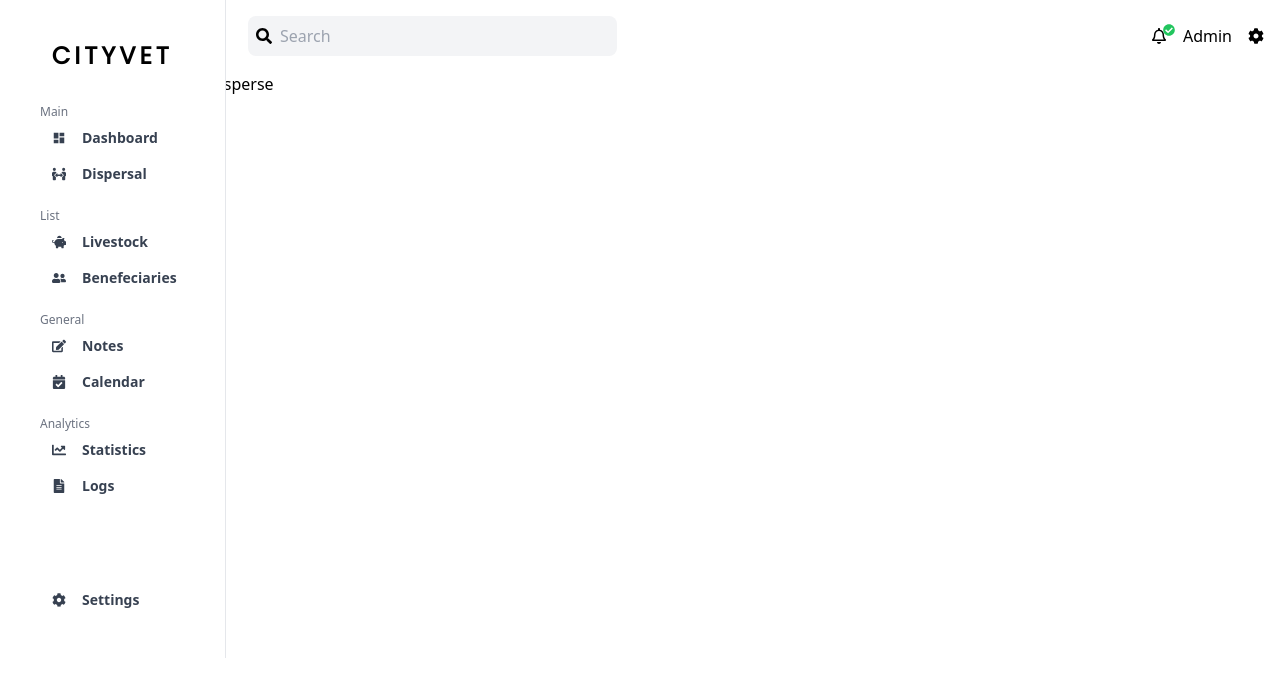
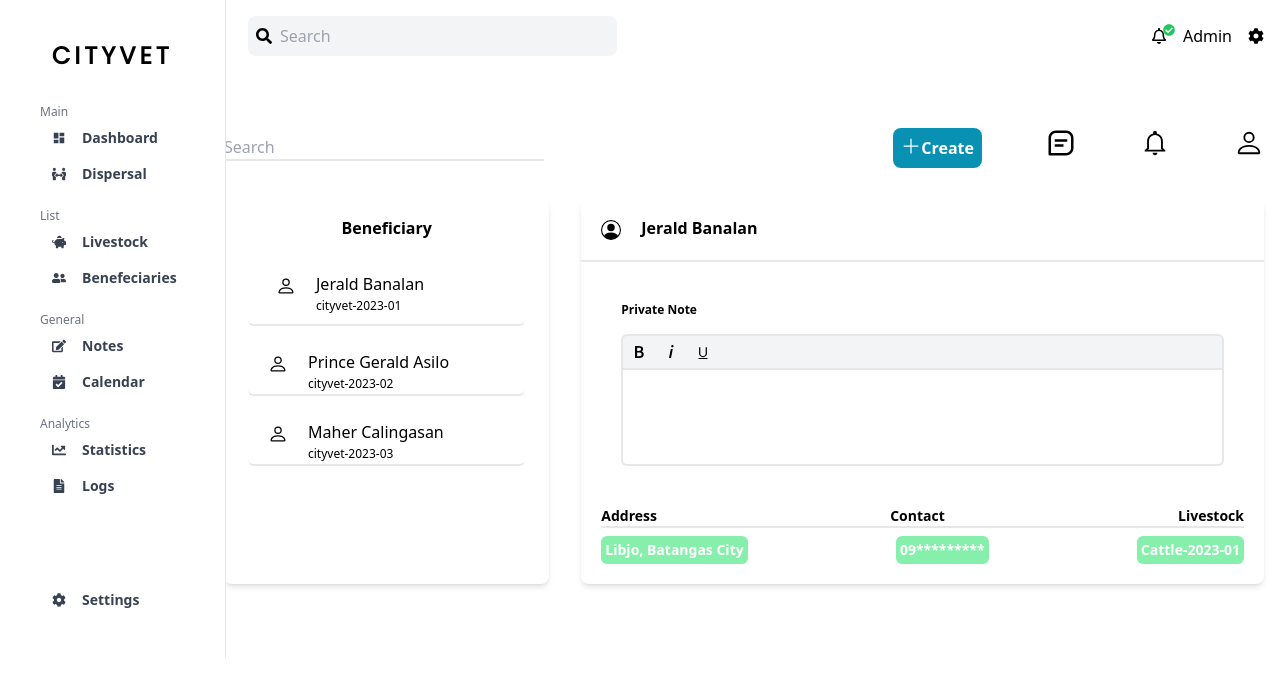
Before and after one commit to asiloprince/cityvet, a React (Vite) app in the folder client/: page /disperse in a window 1280 px wide. Shown: the top 696 px of the page. Built offline with nearby package versions, Linux system fonts and the light colour scheme.

Commit message:
Dispersa Notes

```diff
--- a/client/src/pages/dashboard/Disperse.tsx
+++ b/client/src/pages/dashboard/Disperse.tsx
@@ -1,7 +1,110 @@
+import {BsPerson, BsPlusLg , BsTypeUnderline, BsPersonCircle} from 'react-icons/bs'
+import {BiMessageSquareDetail} from 'react-icons/bi'
+import {IoMdNotificationsOutline} from 'react-icons/io'
+import {GoBold, GoItalic} from 'react-icons/go'
+
 function Disperse() {
   return (
-    <div>
-      <h1>Disperse</h1>
+    <div className='max-w-[1240px] mx-auto h-screen '>
+        <header className='flex justify-between items-center mt-10 '>
+            <form className=' flex m-2 p-2'>
+                <input type="text" placeholder='Search' className='border-b-2 w-80'/>
+            </form>
+            <nav className=''>
+                <ul className='flex justify-end gap-16 p-4 ' >
+                    <li>
+                        <button className=' bg-cyan-600  p-2 rounded-lg flex font-bold text-white'><BsPlusLg size={20} className=' '/> Create</button>
+                    </li>
+                    <li>
+                        <button className='text-center hover:text-cyan-600'><BiMessageSquareDetail size={30}/></button>
+                    </li>
+                    <li>
+                        <button className='hover:text-cyan-600'><IoMdNotificationsOutline size={30}/></button>
+                    </li>
+                    <li>
+                        <button className='hover:text-cyan-600'><BsPerson size={30}/></button>
+                    </li>
+                </ul>
+            </nav>
+        </header>
+
+        <div className='grid grid-cols-3'>
+            <div className='shadow-md rounded-lg m-4 grid grid-cols-1'>
+                <ul className='p-4'>
+                    <li className='text-center font-bold'>
+                        <label>Beneficiary</label>
+                    </li>
+
+                    <li className='flex m-2 p-2 hover:bg-slate-400  hover:text-white border-b-2 rounded-md'>
+
+                        <BsPerson size={20} className='m-5'/>
+                        <div className='grid grid-cols-1 mt-4'>
+                            <label>Jerald Banalan</label>
+                            <label className='text-xs '>cityvet-2023-01</label>
+                        </div>
+                    </li>
+
+                    <li className='flex m-2 hover:bg-slate-400 hover:text-white border-b-2 rounded-md'>
+
+                        <BsPerson size={20} className='m-5'/>
+                        <div className='grid grid-cols-1 mt-4'>
+                            <label>Prince  Gerald Asilo</label>
+                            <label className='text-xs'>cityvet-2023-02</label>
+                        </div>
+                    </li>
+
+                    <li className='flex m-2 hover:bg-slate-400  hover:text-white border-b-2 rounded-md'>
+
+                        <BsPerson size={20} className='m-5'/>
+                        <div className='grid grid-cols-1 mt-4'>
+                            <label>Maher Calingasan</label>
+                            <label className='text-xs'>cityvet-2023-03</label>
+                        </div>
+                    </li>
+
+                </ul>
+            </div>
+
+            <div className='col-span-2 shadow-md m-4 rounded-lg'>
+                <div className=''>
+                    <section className='flex justify-between border-b-2'>
+
+                        <div className='flex justify-between'>
+                            <BsPersonCircle size={20} className=' m-5'/>
+                            <label className='mt-4 font-bold'> Jerald Banalan</label>
+
+                        </div>
+                    </section>
+                </div>
+                <div className=''>
+                    <form className='m-10 grid grid-cols-1'>
+                        <label className='font-bold text-xs'>Private Note </label>
+                        <div className=' flex bg-gray-100 rounded-t-md mt-4 border-2'>
+                            <button className='m-2'><GoBold/></button>
+                            <button className='m-2'><GoItalic/></button>
+                            <button className='m-2'><BsTypeUnderline/></button>
+                        </div>
+                        <input type='text' placeholder='' className='h-24 border-b-2 border-l-2 border-r-2 rounded-b-md'/>
+                    </form>
+                </div>
+
+                <div className='m-5 text-sm '>
+
+                    <ul className='flex justify-between border-b-2 font-bold'>
+                        <li>Address</li>
+                        <li>Contact</li>
+                        <li>Livestock</li>
+                    </ul>
+
+                    <ul className='flex justify-between mt-2'>
+                        <li className='bg-green-300 p-1 rounded-md text-white font-bold'>Libjo, Batangas City</li>
+                        <li className='bg-green-300 p-1 rounded-md text-white font-bold' >09*********</li>
+                        <li className='bg-green-300 p-1 rounded-md text-white font-bold'>Cattle-2023-01</li>
+                    </ul>
+                </div>
+
+            </div>
+        </div>
     </div>
   );
 }
```
